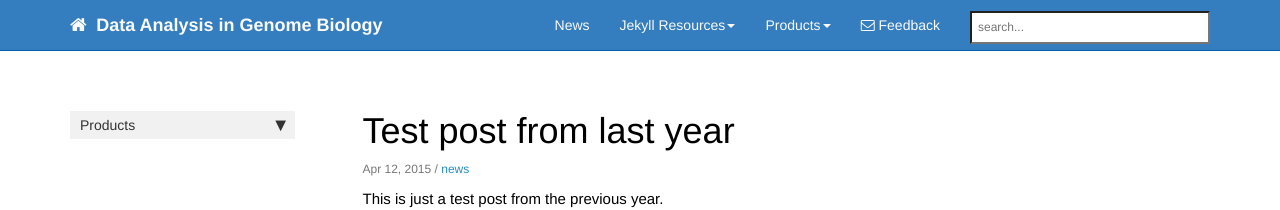
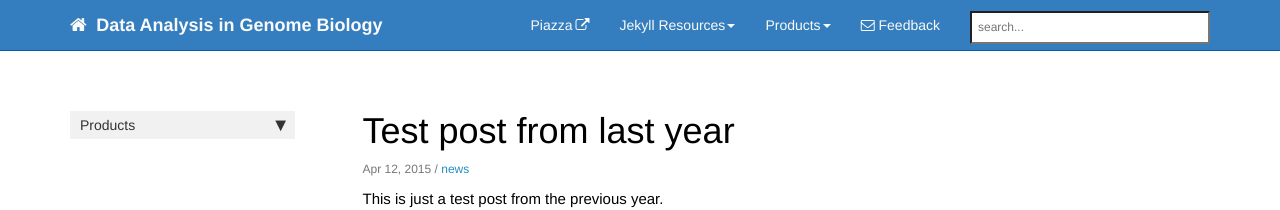
Before and after one commit to tgirke/GEN242-2018, a Jekyll site: the page built from _posts/2015-04-12-test-post-last-year.md, in a window 1280 px wide. Shown: the top 210 px of the page. Built offline with Jekyll 4.4.1, drawn with Linux system fonts in a browser that asks for light colours; nearby versions of some CDN libraries; comment, search, counter and statistics services are not loaded.

Commit message:
some edits

```diff
--- a/_data/topnav.yml
+++ b/_data/topnav.yml
@@ -3,8 +3,8 @@
 topnav:
 - title: Topnav
   items:
-    - title: News
-      url: /news
+    - title: Piazza
+      external_url: https://piazza.com/class/j10z7wzbqum2tb
 
 #Topnav dropdowns
 topnav_dropdowns:
```
Also changed, not shown: README.md.
